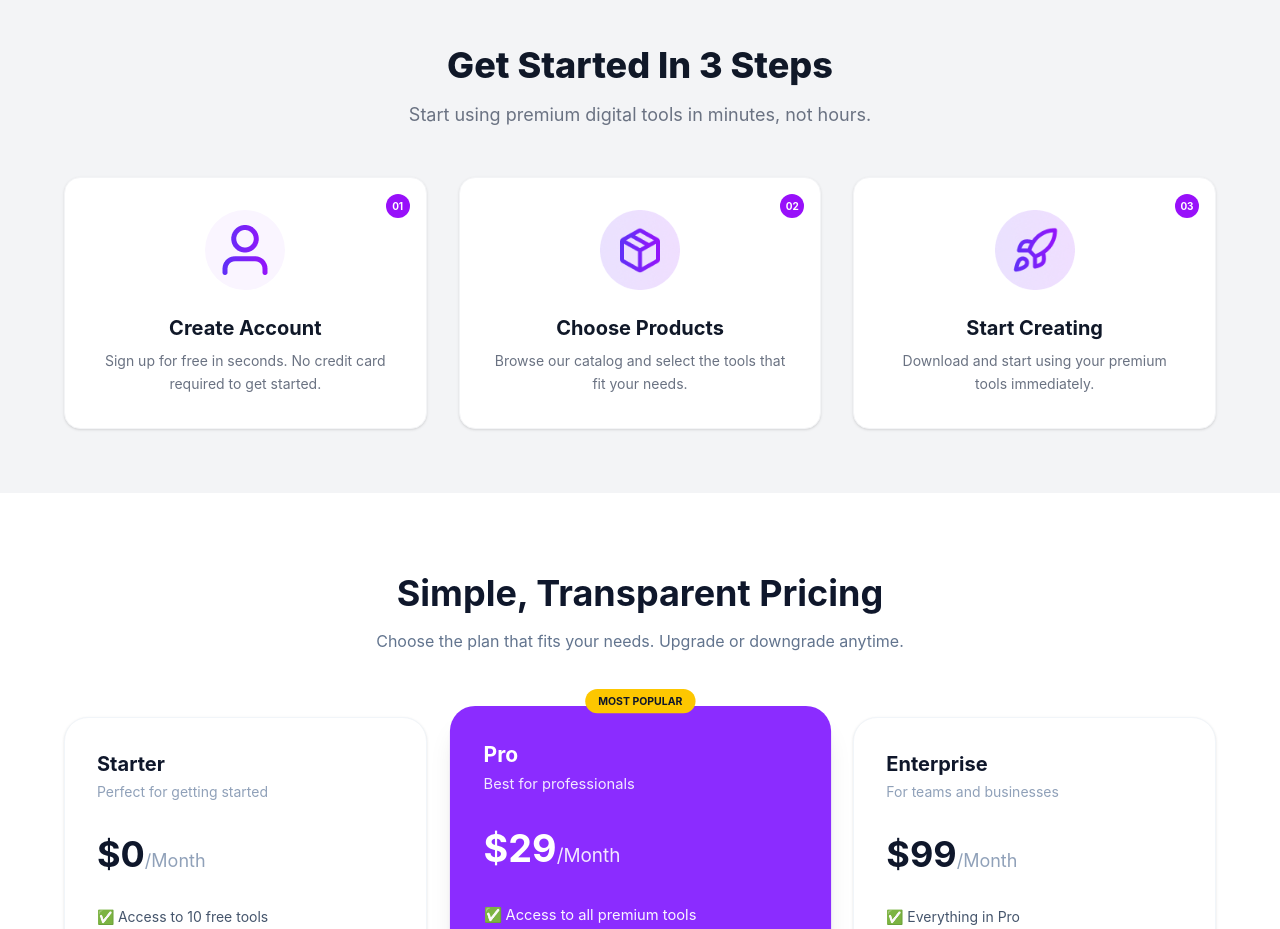
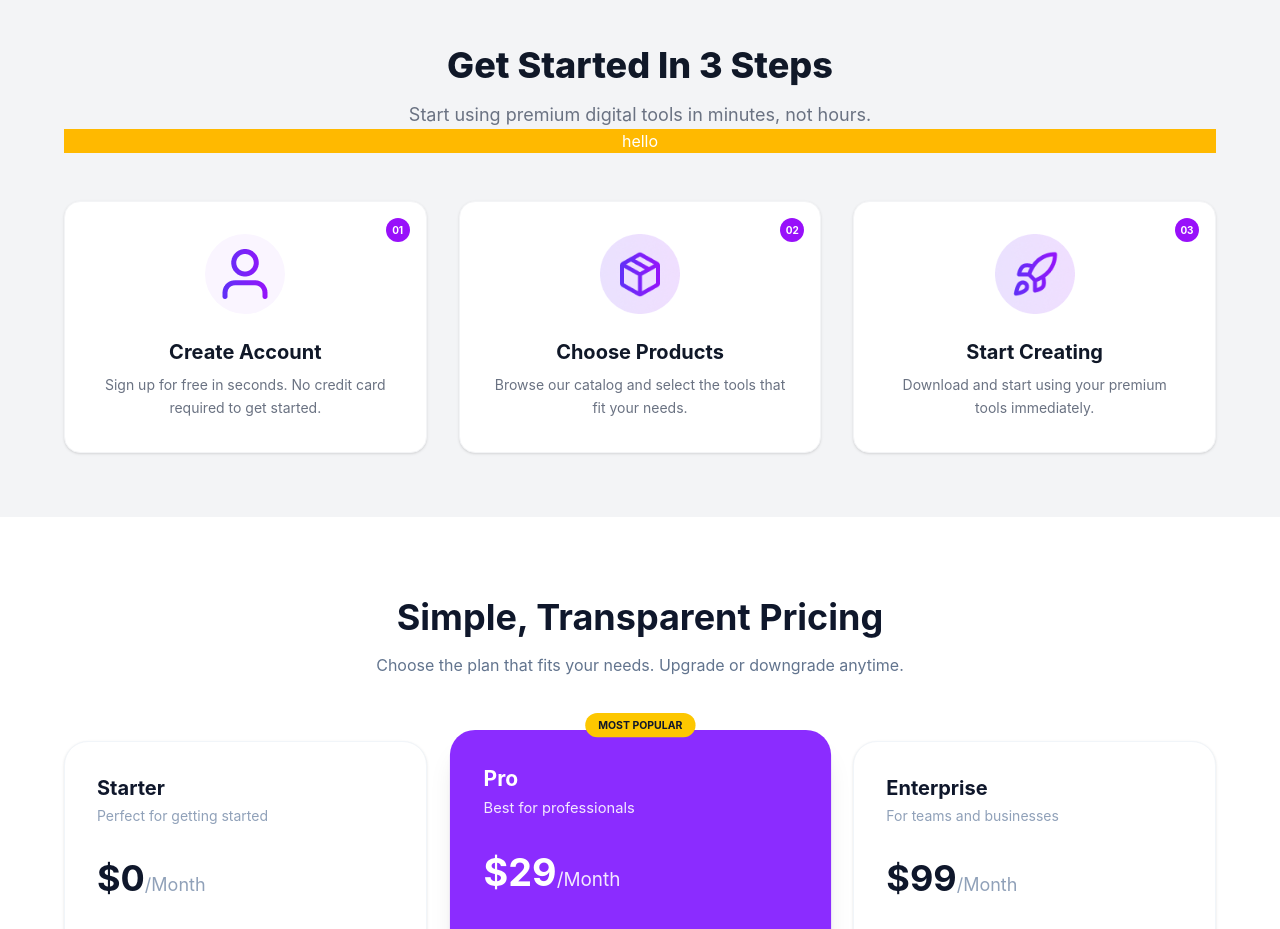
Before and after one commit to aminaakther/Assignment-6, a React (Vite) app in the folder digitools-platfrom/: page / in a window 1280 px wide. Shown: the part 1300-2229 px from the top of the page. Built offline with nearby package versions, Linux system fonts and the light colour scheme.

Commit message:
update getstared section

```diff
--- a/digitools-platfrom/src/component/GetStared.jsx
+++ b/digitools-platfrom/src/component/GetStared.jsx
@@ -6,6 +6,12 @@ const GetStared = () => {
       <div className="max-w-6xl mx-auto text-center">
         <h2 className="text-3xl font-extrabold text-gray-900 sm:text-4xl">Get Started In 3 Steps</h2>
         <p className="mt-4 text-lg text-gray-500">Start using premium digital tools in minutes, not hours.</p>
+
+
+
+      <p className='bg-amber-400 text-white'>hello</p>
+
+
 
         <div className="mt-12 grid grid-cols-1 gap-8 md:grid-cols-3">
 
```
